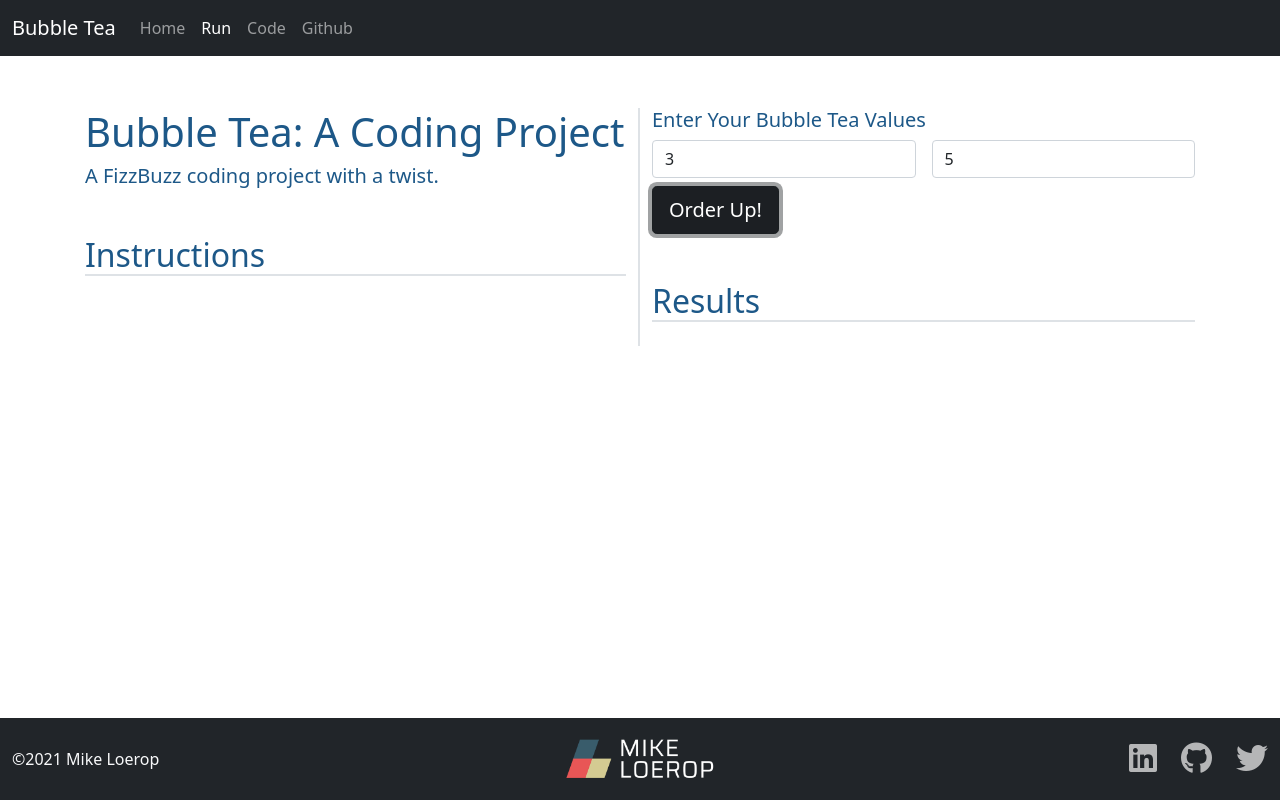
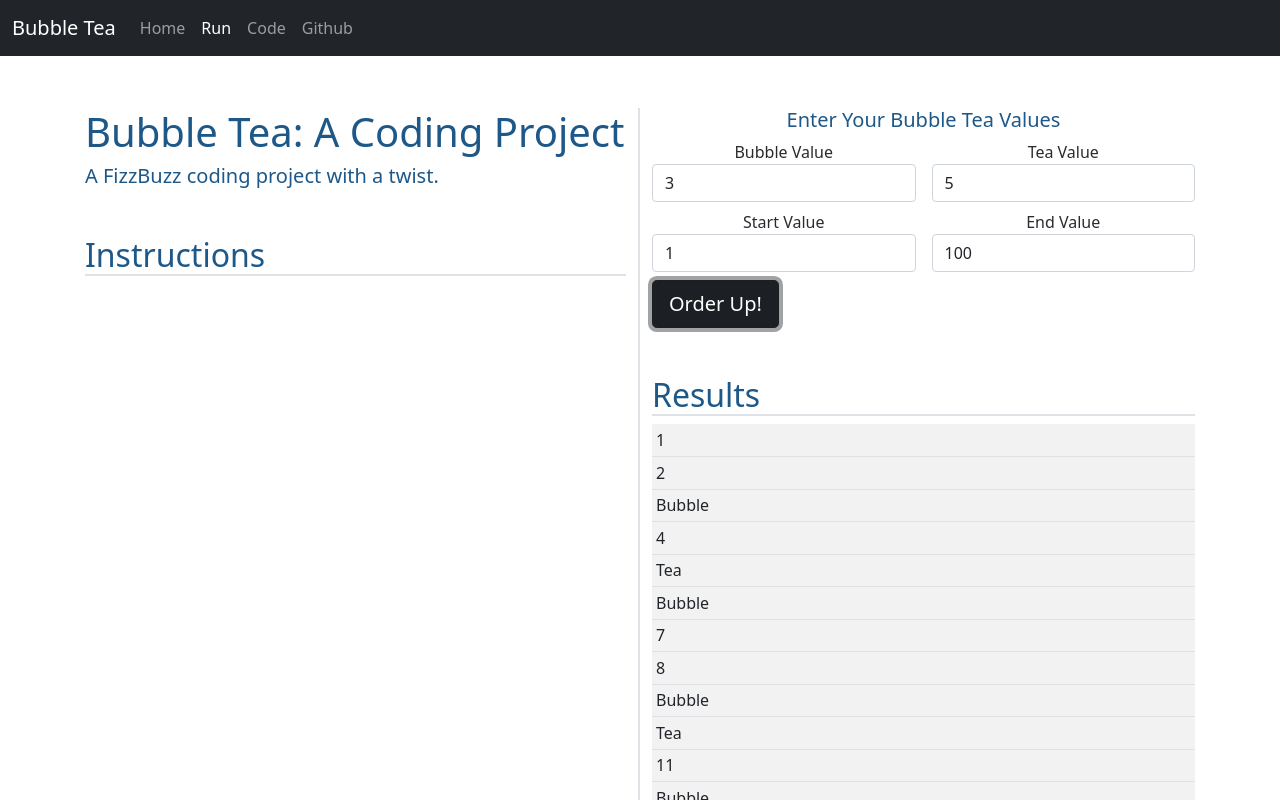
Before and after one commit to MikeLoerop/Javascript_BobaTea, a plain HTML site: page app.html in a window 1280 px wide. Both pictures are taken after a click on the button "Order Up!". Shown: the top 800 px of the page. Drawn offline with nearby package versions, Linux system fonts and the light colour scheme.

Commit message:
Finished BubbleTea

```diff
--- a/app.html
+++ b/app.html
@@ -67,14 +67,24 @@
              </div>
             <div class="col">
                 <div>
-                    <h5>Enter Your Bubble Tea Values</h5>
+                    <h5 class="text-center">Enter Your Bubble Tea Values</h5>
                     <form class="row gy-2 gx-3"action="">
-                         <div class="col">
+                         <div class="col-6">
+                             <div class="text-center">Bubble Value</div>
                              <input id="bubbleValue" type="number" class="form-control" placeholder="Bubble Value" value=3 aria-label="Bubble Value">
                          </div>
-                         <div class="col">
+                         <div class="col-6">
+                            <div class="text-center">Tea Value</div>
                              <input id="teaValue" type="number" class="form-control" placeholder="Tea Value" value=5 aria-label="Tea Value">
                          </div>
+                         <div class="col-6">
+                            <div class="text-center">Start Value</div>
+                            <input id="startValue" type="number" class="form-control" placeholder="Start Value" value=1 aria-label="Start Value">
+                        </div>
+                        <div class="col-6">
+                            <div class="text-center">End Value</div>
+                            <input id="endValue" type="number" class="form-control" placeholder="End Value" value=100 aria-label="End Value">
+                        </div>
                          <div class="col-12">
                              <button id="btnSubmit" type="button" class="btn btn-dark btn-lg">Order Up!</button>
                          </div>
--- a/js/site.js
+++ b/js/site.js
@@ -5,10 +5,10 @@ function bubbleTeaInit(){
     let bubbleTeaValues = [];
     let results = [];
 
+
+
     bubbleTeaValues = getValues();
     let validation = validateValues(bubbleTeaValues);
-
-    alert(bubbleTeaValues[0] + 'And' + bubbleTeaValues[1]);
 
     if(validation === true){
         results = generateResults(bubbleTeaValues);
@@ -16,70 +16,93 @@ function bubbleTeaInit(){
         displayResults(results);
 
     }else{
-        alert("You must enter integers");
+        alert("All values must be integers");
     }
 
 }
 
+//Gets the values from the front-end
 function getValues () {
     let bubbleValue = document.getElementById("bubbleValue").value;
     let teaValue = document.getElementById("teaValue").value;
-
+    let startValue = document.getElementById("startValue").value;
+    let endValue = document.getElementById("endValue").value;
 
     //Parse inputs into integers
     bubbleValue = parseInt(bubbleValue);
     teaValue = parseInt(teaValue);
+    startValue = parseInt(startValue);
+    endValue = parseInt(endValue);
 
     let bubbleTeaValues = [];
     bubbleTeaValues[0] = bubbleValue;
     bubbleTeaValues[1] = teaValue;
+    bubbleTeaValues[2] = startValue;
+    bubbleTeaValues[3] = endValue;
 
     return bubbleTeaValues;
 
 }
 
+//Checks whether the numbers are truly integers.
 function validateValues(bubbleTeaValues){
+    let intCheck = true;
 
     //Did the user enter integers?
-    if(Number.isInteger(bubbleTeaValues[0]) && Number.isInteger(bubbleTeaValues[1])){
-        return true;
-
-    }else{
-        return false;
+    for(let i = 0; i< bubbleTeaValues.length; i++ ){
+        if(!(Number.isInteger(bubbleTeaValues[i]))){
+            intCheck = false;
+        }
     }
 
+    return intCheck;
 }
 
 
 
 //Generate numbers from startValue to endValue
 function generateResults(bubbleTeaValues){
-    let numbers = [];
+    let bubbleValue = bubbleTeaValues[0];
+    let teaValue = bubbleTeaValues[1];
+    let startValue = bubbleTeaValues[2];
+    let endValue = bubbleTeaValues[3];
+    let results = [];
 
-    for (let i = startValue; i <= endValue; i++) {
-        numbers.push(i);
+    //If the user put the numbers in the wrong order, swap it for them instead of throwing an error.
+    if(startValue > endValue){
+        let num = startValue;
+        startValue = endValue;
+        endValue = num;
     }
 
-    return numbers;
+    //loop through values between Bubble and Tea
+    for (let i = startValue; i <= endValue; i++) {
+        //Is the number divisible by 'Bubble'
+        if(i % bubbleValue == 0){
+            //If so, check whether it's also divisble by 'Tea.' Else, just add "Bubble" to the list.
+            if(i % teaValue == 0){
+                results.push("BubbleTea");
+            }else{
+                results.push("Bubble");
+            }
+        //Is the number divisible by 'Tea' only?
+        }else if(i % teaValue == 0){
+            results.push("Tea");
+        //If not divisible by either, just add the number to the list.
+        }else{
+            results.push(i);
+        }
+    }
+    return results;
 }
 
 //Display the numbers and mark the even numbers bold
-function displayResults(numbers) {
+function displayResults(results) {
     let templateRow = "";
 
-    for (let i = 0; i < numbers.length; i++) {
-        let number = numbers[i];
-
-        let className = "even";
-        if(number % 2 == 0){
-            className
-        }else{
-
-            className = "odd";
-
-        }
-
-        templateRow += `<tr><td class="${className}">${number}</td><tr>`;
+    for (let i = 0; i < results.length; i++) {
+        let result = results[i];
+        templateRow += `<tr><td>${result}</td><tr>`;
 
     }
 
```
